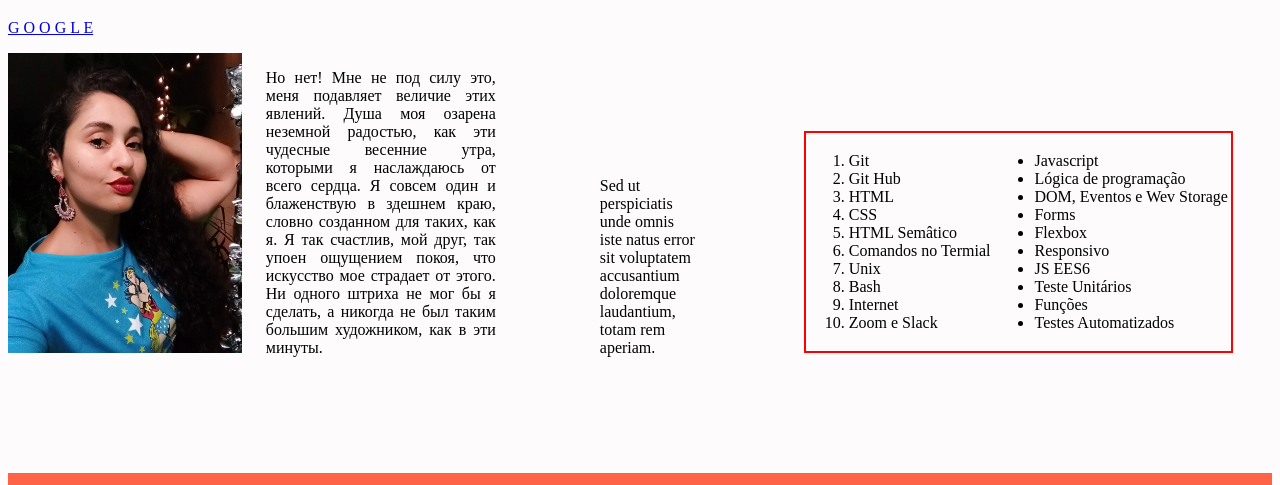
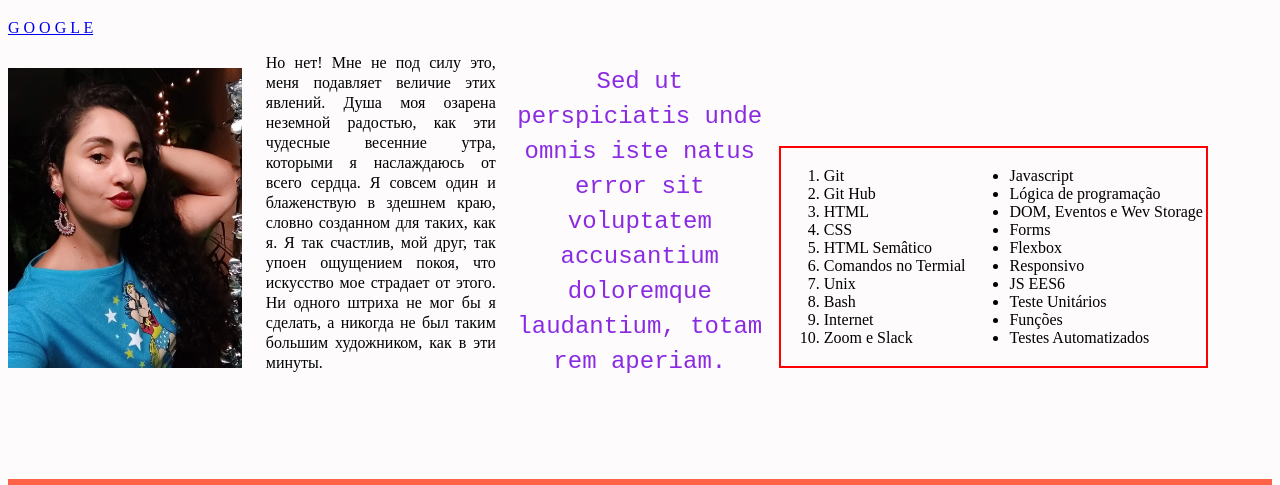
Before and after one commit to aicitelks/project-lessons-learned, a website: page index.html in a window 1280 px wide. Shown: the part 61-546 px from the top of the page. Drawn offline with Linux system fonts and the light colour scheme.

Commit message:
Requisito 14 :heavy_check_mark:

```diff
--- a/index.html
+++ b/index.html
@@ -23,7 +23,7 @@
         </article>
 
         <aside>
-          <p>Sed ut perspiciatis unde omnis iste natus error sit voluptatem accusantium doloremque laudantium, totam rem aperiam.</p>
+          Sed ut perspiciatis unde omnis iste natus error sit voluptatem accusantium doloremque laudantium, totam rem aperiam.
         </aside>
 
         <table>
--- a/style.css
+++ b/style.css
@@ -20,17 +20,22 @@ body {
 
 article {
   display: inline-block;
+  line-height: 20px;
   text-align: justify;
   margin-left: 20px;
   width: 230px;
 }
 
 aside {
+  color: blueviolet;
   display: inline-block;
-  text-align: left;
-  margin-left: 100px;
-  margin-right: 100px;
-  width: 100px;
+  font-family:'Courier New', Courier, monospace;
+  font-size: 24px;
+  line-height: 35px;
+  text-align: center;
+  padding-left: 15px;
+  padding-right: 10px;
+  width: 250px;
 }
 
 table {
```
